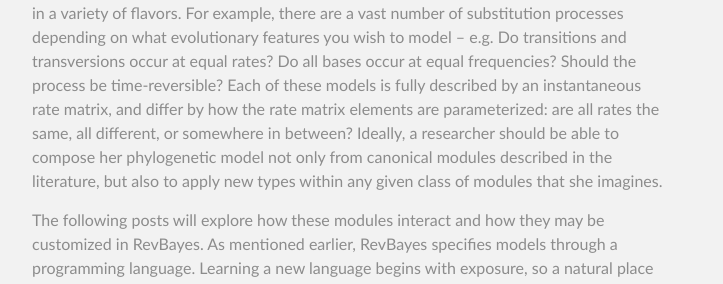
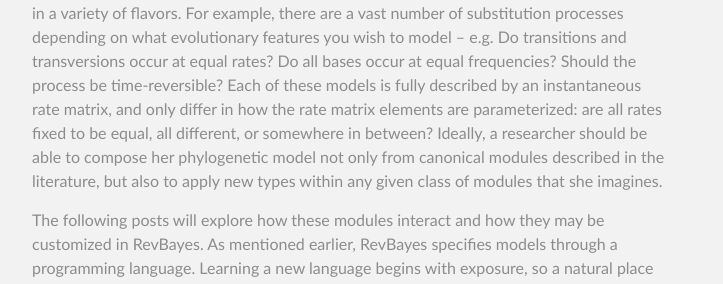
Before and after one commit to mlandis/mlandis.github.io, a Jekyll site: the page built from _posts/2016-01-30-update.md, in a window 1280 px wide and 900 px high, scrolled down 432 px. Shown: the part 329-613 px from the top of the window, without its empty margins (288-1011 px from the left). Built offline with Jekyll 4.4.1, drawn with Linux system fonts in a browser that asks for light colours; some of the changed text lies outside the part shown.

Commit message:
text update

```diff
--- a/_posts/2016-01-30-update.md
+++ b/_posts/2016-01-30-update.md
@@ -21,7 +21,7 @@
 the diversification process, the molecular substitution process, the branch-rate variation model (or the relaxed clock model), and site-rate variation models.
 Each of these modules comes in a variety of flavors.
 For example, there are a vast number of substitution processes depending on what evolutionary features you wish to model -- e.g. Do transitions and transversions occur at equal rates? Do all bases occur at equal frequencies? Should the process be time-reversible?
-Each of these models is fully described by an instantaneous rate matrix, and differ by how the rate matrix elements are parameterized: are all rates the same, all different, or somewhere in between?
+Each of these models is fully described by an instantaneous rate matrix, and only differ in how the rate matrix elements are parameterized: are all rates fixed to be equal, all different, or somewhere in between?
 Ideally, a researcher should be able to compose her phylogenetic model not only from canonical modules described in the literature, but also to apply new types within any given class of modules that she imagines.
 
 The following posts will explore how these modules interact and how they may be customized in RevBayes.
```
